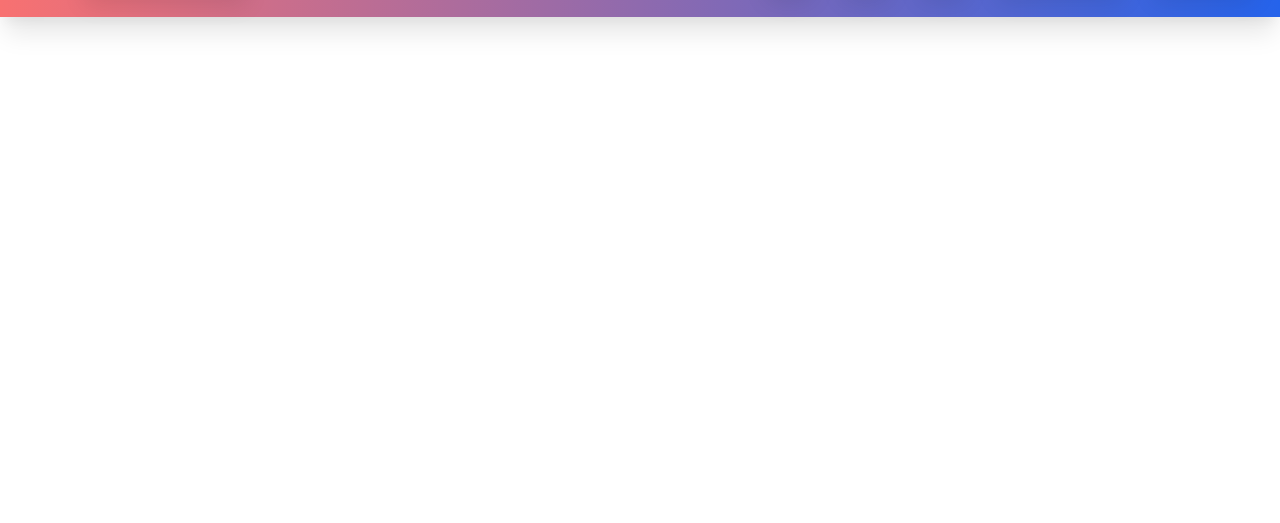
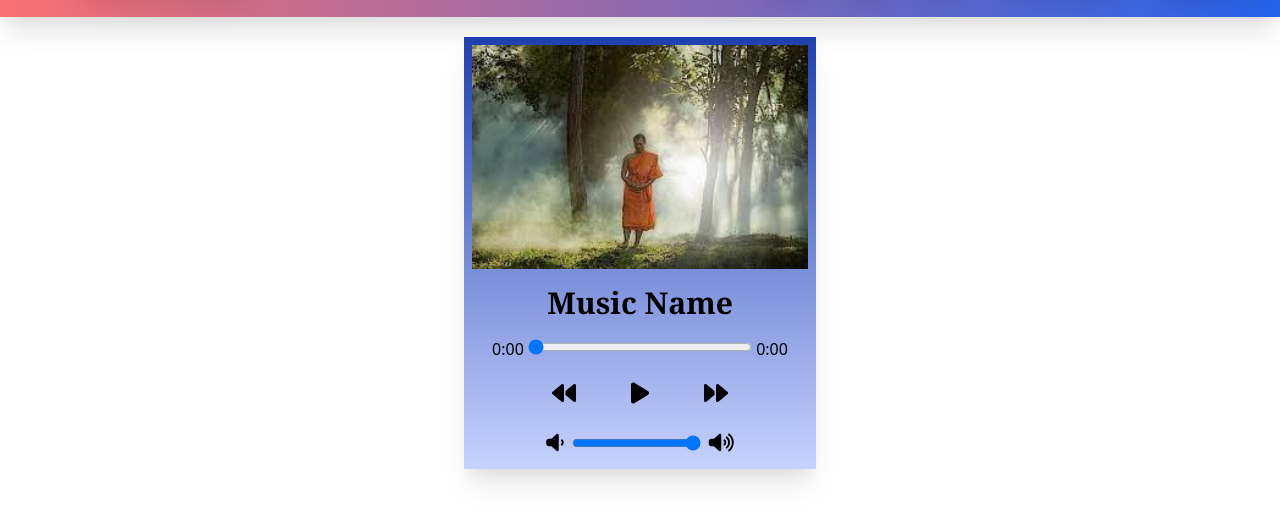
Before and after one commit to gkusumbe7/u-matter, a website: page music.html in a window 1280 px wide. Shown: the part 79-602 px from the top of the page. Drawn offline with nearby package versions, Linux system fonts and the light colour scheme.

Commit message:
added code

```diff
--- a/music.html
+++ b/music.html
@@ -9,46 +9,81 @@
   <link rel="stylesheet" href="https://cdnjs.cloudflare.com/ajax/libs/font-awesome/5.15.4/css/all.min.css">
   <link rel="stylesheet" href="path/to/font-awesome/css/font-awesome.min.css">
   <script src="https://kit.fontawesome.com/4fe777b2c0.js" crossorigin="anonymous"></script>
+  <script src="https://kit.fontawesome.com/4fe777b2c0.js" crossorigin="anonymous"></script>
 </head>
+
 <body>
   <header class="text-gray-100 shadow-xl bg-gradient-to-r from-red-400 to-blue-600">
     <div class="container mx-auto flex flex-wrap p-5 flex-col md:flex-row items-center">
-      <img src="https://raw.githubusercontent.com/gkusumbe7/u-matter/main/assets/pngaaa.com-1473940.png" class="h-14" alt="meditation-logo">
+      <img src="https://raw.githubusercontent.com/gkusumbe7/u-matter/main/assets/pngaaa.com-1473940.png" class="h-14"
+        alt="meditation-logo">
       <span class="text-2xl p-1 font-serif xl:block font-bold shadow-xl lg:hidden m-1">HEALTHLINE</span>
 
       <nav class="md:ml-auto flex flex-wrap items-center text-base justify-center">
-        <a id="homeNavSec" class=" mr-5 hover:text-white font-bold hover:border-opacity-50 hover:border-white border border-opacity-5 rounded-xl p-1 shadow-xl font-sans">Home</a>
-        <a id="musicNavSec" class=" mr-5 hover:text-white font-bold hover:border-opacity-50 hover:border-white border border-opacity-5 rounded-xl p-1 shadow-xl font-sans" >Music</a>
-        <a id="sceneNavSec" class="mr-5 hover:text-white font-bold hover:border-opacity-50 hover:border-white border border-opacity-5 rounded-xl p-1 shadow-xl font-sans">Scene</a>
-        <a id="relax" class="mr-5 hover:text-white font-bold hover:border-opacity-50 hover:border-white border border-opacity-5 rounded-xl p-1 shadow-xl font-sans">Relax & Breathe</a>
-        <a id="talktohope" class="hover:text-white font-bold hover:border-opacity-50 hover:border-white border border-opacity-5 rounded-xl p-1 shadow-xl font-sans">Talk To Hope</a>
+        <a id="homeNavSec"
+          class=" mr-5 hover:text-white font-bold hover:border-opacity-50 hover:border-white border border-opacity-5 rounded-xl p-1 shadow-xl font-sans">Home</a>
+        <a id="musicNavSec"
+          class=" mr-5 hover:text-white font-bold hover:border-opacity-50 hover:border-white border border-opacity-5 rounded-xl p-1 shadow-xl font-sans">Music</a>
+        <a id="sceneNavSec"
+          class="mr-5 hover:text-white font-bold hover:border-opacity-50 hover:border-white border border-opacity-5 rounded-xl p-1 shadow-xl font-sans">Scene</a>
+        <a id="relax"
+          class="mr-5 hover:text-white font-bold hover:border-opacity-50 hover:border-white border border-opacity-5 rounded-xl p-1 shadow-xl font-sans">Relax
+          & Breathe</a>
+        <a id="talktohope"
+          class="hover:text-white font-bold hover:border-opacity-50 hover:border-white border border-opacity-5 rounded-xl p-1 shadow-xl font-sans">Talk
+          To Hope</a>
       </nav>
     </div>
   </header>
-<script src="https://kit.fontawesome.com/4fe777b2c0.js" crossorigin="anonymous"></script>
+
+  <main>
+    <div class=" flex flex-col m-5  items-center justify-center">
+      <div class="musicCard shadow-xl  bg-gradient-to-t from-indigo-200 to-blue-800  p-2 flex flex-col gap-4 justify-center items-center">
+        <img class="h-56" src="./assets/m6.jpg" alt="img">
+        <p class="text-3xl font-serif font-bold">Music Name</p>
+        <div class="flex flex-col justify-center items-center gap-5">
+          <div>
+            <span id="currentTime">0:00</span>
+            <input class="w-56" type="range" id="progressBar" min="0" max="100" step="1" value="0">
+            <span id="totalTime">0:00</span>
+          </div>
+          <div class="flex justify-between w-44">
+            <i class="fa-solid fa-backward text-2xl "></i>
+            <i class="fa-solid fa-play text-2xl "></i>
+            <!-- <i class="fa-solid fa-pause text-2xl m-4"></i> -->
+            <i class="fa-solid fa-forward text-2xl "></i>
+          </div>
+          <div class="flex justify-around ">
+            <i class="fa-solid fa-volume-low text-xl m-2"></i>
+            <input type="range" id="volumeControl" min="0" max="1" step="0.1" value="1">
+            <i class="fa-solid fa-volume-high text-xl m-2"></i>
+          </div>
+
+        </div>
+
+      </div>
+
+    </div>
+
+  </main>
+
+
   <script>
-
     console.log("Music App")
-    document.getElementById("homeNavSec").addEventListener("click",function(){
- // console.log("Click ME Ganesh");
-    window.location="index.html";
+    document.getElementById("homeNavSec").addEventListener("click", function () {
+      window.location = "index.html";
     })
 
-    document.getElementById("sceneNavSec").addEventListener("click" , function(){
-        window.location="scene.html";
+    document.getElementById("sceneNavSec").addEventListener("click", function () {
+      window.location = "scene.html";
     });
-    document.getElementById("relax").addEventListener("click" , function(){
-        window.location="relax.html";
+    document.getElementById("relax").addEventListener("click", function () {
+      window.location = "relax.html";
     });
-    document.getElementById("talktohope").addEventListener("click" , function(){
-        window.location="talktohope.html";
+    document.getElementById("talktohope").addEventListener("click", function () {
+      window.location = "talktohope.html";
     });
-
-
-    // MUSIC PLAYER
-
-
-
   </script>
 </body>
+
 </html>
```
Lines whose indentation alone changed are shown as unchanged.
